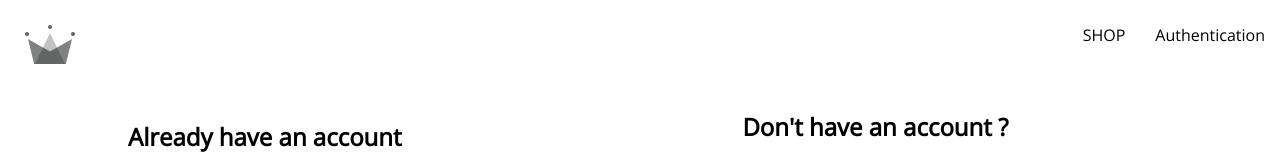
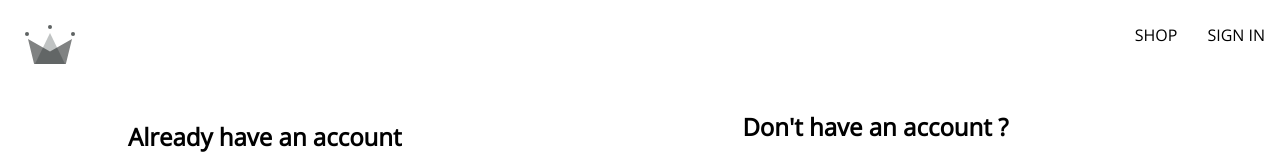
Before and after one commit to Sahar-Abdalazeez/crwn-clothing, a React (Create React App) app: page /auth in a window 1280 px wide. Shown: the top 155 px of the page. Built offline with nearby package versions, Linux system fonts and the light colour scheme.

Commit message:
using context to show sign up or logout

```diff
--- a/src/components/sign-up-form/sign-up-form.component.jsx
+++ b/src/components/sign-up-form/sign-up-form.component.jsx
@@ -1,4 +1,4 @@
-import { useState } from "react";
+import { useState, useContext } from "react";
 import {
   creatAuthUserWithEmailAndPassword,
   createUserDocumentFromAuth,
@@ -7,9 +7,7 @@ import './sign-up-form.styles.scss'
 import { FormInput } from "../formInput/form-input.component";
 import Button from '../button/button.component';
 import {BUTTON_TYPE_CLASSES} from '../../constants/button.constants';
-
-
-
+import {UserContext} from '../../contexts/user.context';
 
 //initial field value =>empty fields
 const defaultFormFields = {
@@ -22,7 +20,7 @@ const defaultFormFields = {
 export const SignUpForm = () => {
   const [formFields, setFormFields] = useState(defaultFormFields);
   const { displayName, email, password, confirmPassword } = formFields;
-
+  const {setCurrentUser} = useContext(UserContext);
   //function to redet form fields when we added the user
   const resetFormFields = () => {
     setFormFields(defaultFormFields);
@@ -45,6 +43,9 @@ export const SignUpForm = () => {
 
     try {
       const { user } = await creatAuthUserWithEmailAndPassword(email, password);
+      setCurrentUser(user);
+
+
       await createUserDocumentFromAuth(user, { displayName });
       resetFormFields();
     } catch (error) {
--- a/src/routes/navigation/navigation.component.jsx
+++ b/src/routes/navigation/navigation.component.jsx
@@ -17,9 +17,12 @@ const Navigation = () => {
           <Link className="nav-link" to="/shop">
             SHOP
           </Link>
-          <Link className="nav-link" to="/auth">
-          Authentication
-          </Link>
+          {currentUser? (<span className="nav-link" >SIGN OUT </span> ):(
+               <Link className="nav-link" to="/auth">
+               SIGN IN
+               </Link>
+          )}
+
         </div>
       </div>
       <Outlet />
```
